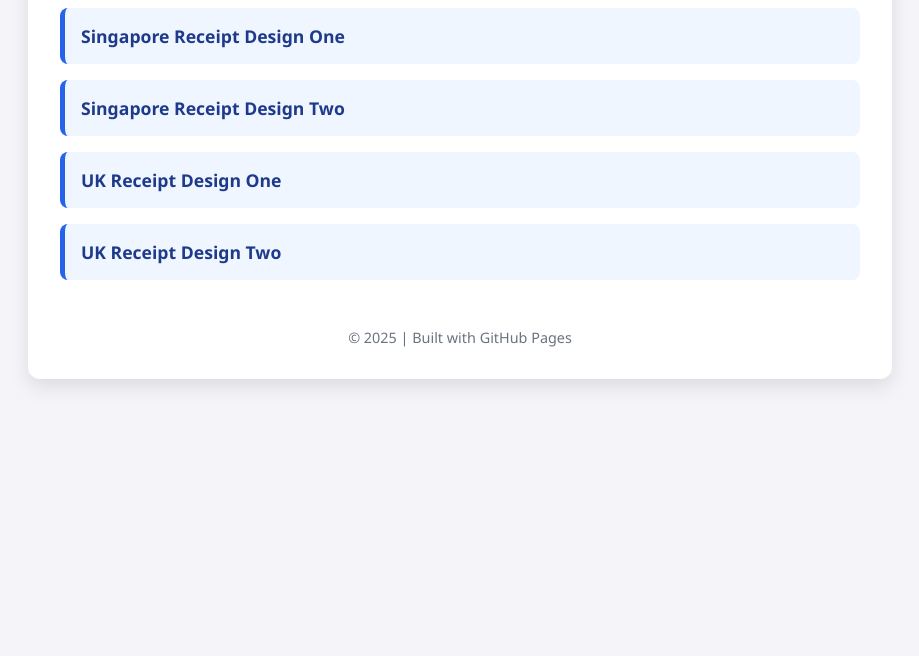
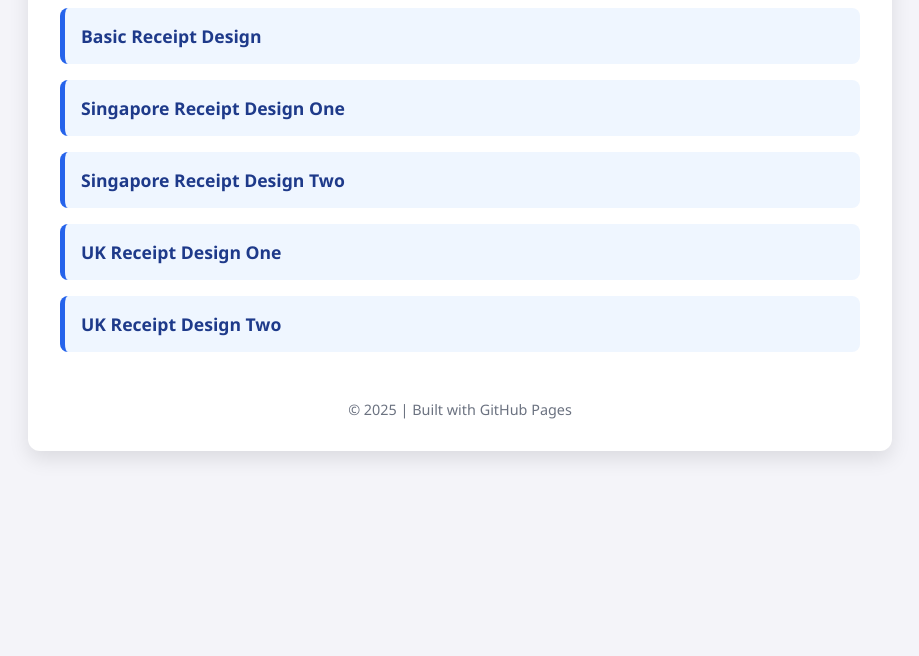
Before and after one commit to anupaa/receipt-design, a plain HTML site: page index.html in a window 1280 px wide. Shown: the part 144-800 px from the top of the page, without its empty margins (180-1099 px from the left). Drawn offline with Linux system fonts and the light colour scheme.

Commit message:
Update index.html

```diff
--- a/index.html
+++ b/index.html
@@ -58,6 +58,7 @@
   <div class="container">
     <h1>Receipt Design Gallery</h1>
     <ul>
+      <li><a href="genericDesign.html">Basic Receipt Design</a></li>
       <li><a href="singaporeReceiptDesignOne.html">Singapore Receipt Design One</a></li>
       <li><a href="singaporeReceiptDesignTwo.html">Singapore Receipt Design Two</a></li>
       <li><a href="ukReceiptDesignOne.html">UK Receipt Design One</a></li>
```
